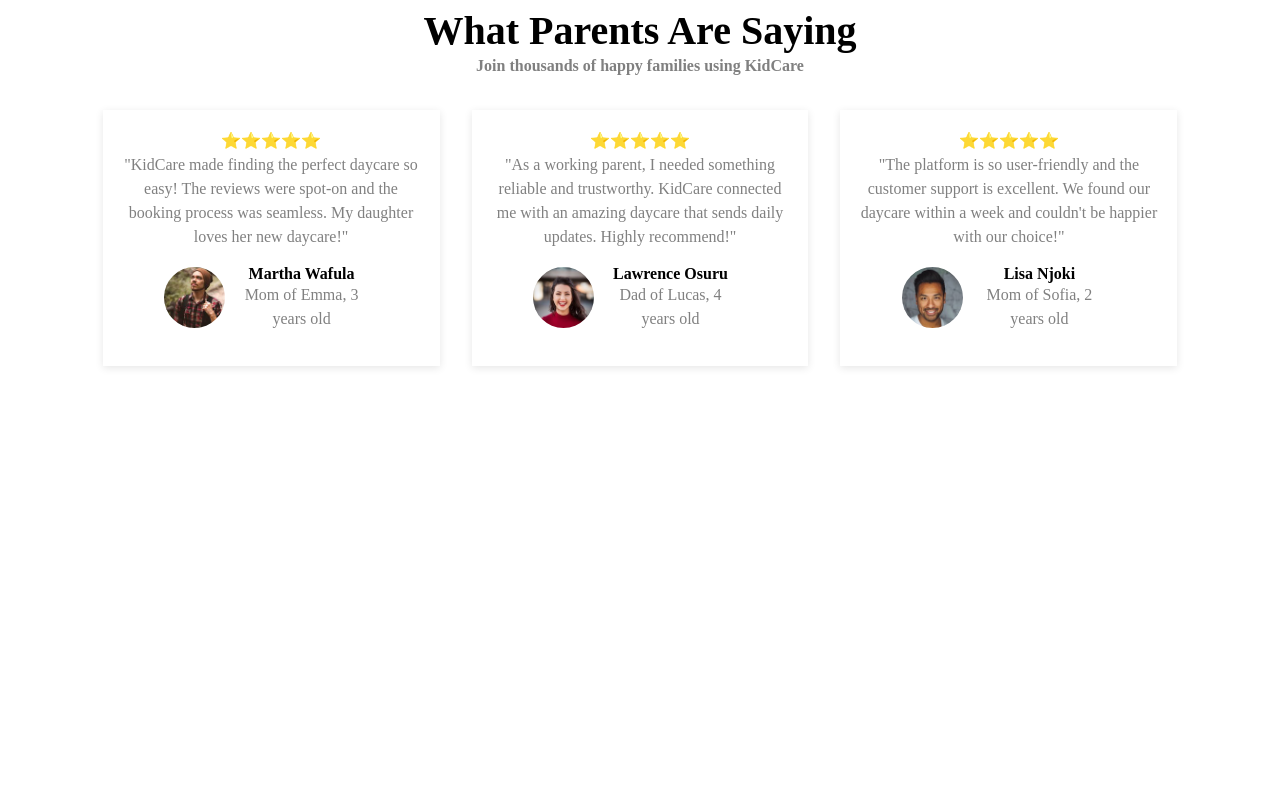
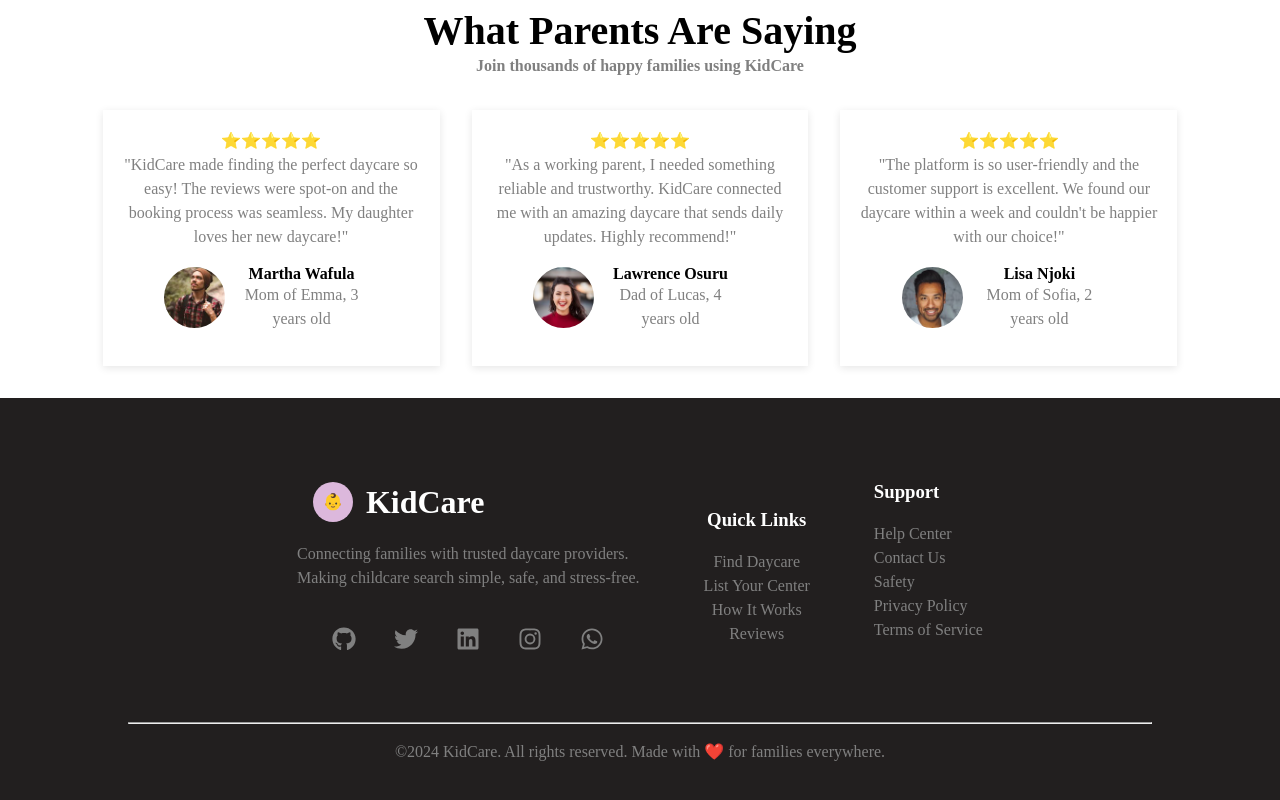
Before and after one commit to linscot10/KidCare, a Vue app in the folder kidcare_frontend/: page / in a window 1280 px wide. Shown: the part 2365-3165 px from the top of the page. Before the commit the page ends 2763 px from the top, so only its background shows below. Built offline with nearby package versions, Linux system fonts and the light colour scheme.

Commit message:
landing page done

```diff
--- a/kidcare_frontend/package.json
+++ b/kidcare_frontend/package.json
@@ -9,6 +9,11 @@
     "preview": "vite preview"
   },
   "dependencies": {
+    "@fortawesome/fontawesome-svg-core": "^7.0.0",
+    "@fortawesome/free-brands-svg-icons": "^7.0.0",
+    "@fortawesome/free-regular-svg-icons": "^7.0.0",
+    "@fortawesome/free-solid-svg-icons": "^7.0.0",
+    "@fortawesome/vue-fontawesome": "^3.1.1",
     "@vueuse/core": "^13.5.0",
     "axios": "^1.10.0",
     "vue": "^3.5.13",
--- a/kidcare_frontend/src/components/home/Footer.vue
+++ b/kidcare_frontend/src/components/home/Footer.vue
@@ -0,0 +1,198 @@
+
+<script setup>
+import { RouterLink } from 'vue-router';
+</script>
+<template>
+<footer class="footer">
+<div class="socials">
+
+    <div class="social">
+        <div class="logo">
+        <p class='log'><span>👶</span></p>
+        <h1>KidCare</h1>
+
+        </div>
+        <p>Connecting families with trusted daycare providers.</p>
+        <p>Making childcare search simple, safe, and stress-free.</p>
+
+        <div class="links">
+
+       <ul class="link">
+        <li><a href="https://github.com/linscot10" target="_blank" rel="noopener"> <font-awesome-icon :icon="['fab', 'github']" /></a></li>
+        <li><a href="https://twitter.com/" target="_blank" rel="noopener"><font-awesome-icon :icon="['fab', 'twitter']" /></a></li>
+        <li><a href="https://linkedin.com/in/lawrence-scott-osuru" target="_blank" rel="noopener"><font-awesome-icon :icon="['fab', 'linkedin']" /></a></li>
+        <li><a href="https://www.instagram.com/nite_script/" target="_blank" rel="noopener"><font-awesome-icon :icon="['fab', 'instagram']" /></a></li>
+        <li><a href="https://wa.me/254758396075?text=Hello%20Nite_script%2C%20I%20have%20a%20question!" target="_blank" rel="noopener"><font-awesome-icon :icon="['fab', 'whatsapp']" /></a></li>
+       </ul>
+
+        </div>
+
+
+    </div>
+        <div class="quickLinks">
+        <h3>Quick Links</h3>
+            <ul>
+            <li>
+                <routerLink to="/">Find Daycare</routerLink>
+            </li>
+            <li>
+                <routerLink to="/">List Your Center</routerLink>
+            </li>
+            <li>
+                <routerLink to="/">How It Works</routerLink>
+            </li>
+            <li>
+                <routerLink to="/">Reviews </routerLink>
+            </li>
+            </ul>
+        </div>
+        <div class="support">
+        <h3>Support</h3>
+            <ul>
+            <li>
+                <routerLink to="/">Help Center</routerLink>
+            </li>
+            <li>
+                <routerLink to="/">Contact Us</routerLink>
+            </li>
+            <li>
+                <routerLink to="/">Safety</routerLink>
+            </li>
+            <li>
+                <routerLink to="/">Privacy Policy </routerLink>
+            </li>
+            <li>
+                <routerLink to="/">Terms of Service</routerLink>
+            </li>
+            </ul>
+        </div>
+</div>
+<hr/>
+<p class="copy">&copy;2024 KidCare. All rights reserved. Made with ❤️ for families everywhere.</p>
+</footer>
+
+</template>
+
+<style scoped>
+.footer{
+
+    width: 100%;
+    background-color: #221f1f;
+    color: #fff;
+    line-height: 1.5;
+    padding-top: 2rem;
+    padding-bottom: 2rem;
+    display: flex;
+    flex-direction: column;
+    justify-content: center;
+    align-items: center;
+}
+a,p{
+    text-decoration: none;
+    color: grey;
+
+}
+.logo,.links ul{
+    display: flex;
+    justify-content: center;
+    align-items: center;
+    padding: 1rem;
+    /* margin: 1rem; */
+    text-align: center;
+}
+.log{
+    display: flex;
+    justify-content: center;
+    align-items: center;
+    width: 2.5rem;
+    height: 2.5rem;
+    border-radius: 50%;
+    background-color: rgb(220, 184, 220);
+     margin-right: 0.8rem;
+}
+.log span{
+    width: 4rem;
+    height: 3;
+
+
+}
+li{
+ list-style: none;
+
+
+}
+.link li{
+    padding: 1rem;
+}
+.link a{
+    font-size: 1.5rem;
+    cursor: pointer;
+
+}
+
+.link li:first-child a:hover{
+color: #fff;
+}
+.link li:nth-child(2) a:hover{
+    color: #1DA1F2;
+}
+.link li:nth-child(3) a:hover{
+    color:#0077B5;
+}
+.link li:nth-child(4) a:hover{
+    color: #E4405F;
+}
+.link li:nth-child(5) a:hover{
+    color: #25D366;
+}
+
+.socials{
+    display: flex;
+    justify-content: center;
+    align-items: center;
+    width: 100%;
+}
+.social{
+    display: flex;
+    flex-direction: column;
+    align-items: flex-start;
+    justify-content: flex-start;
+    /* width: 100%; */
+    margin: 2rem;
+}
+.quickLinks{
+    display: flex;
+    flex-direction: column;
+    align-items: center;
+    justify-content: center;
+    /* width: 100%; */
+    margin: 2rem;
+}
+.quickLinks a:hover{
+color: #fff;
+}
+.support{
+    display: flex;
+    flex-direction: column;
+    align-items: flex-start;
+    justify-content: flex-start;
+    text-align: start;
+    /* width: 100%; */
+    margin: 2rem;
+    margin-top: 0;
+}
+
+.support a:hover{
+color: #fff;
+}
+
+hr{
+   width: 80%;
+}
+.copy{
+    padding: 1rem;
+}
+h3{
+    padding-bottom: 1rem;
+}
+</style>
--- a/kidcare_frontend/src/main.js
+++ b/kidcare_frontend/src/main.js
@@ -1,6 +1,12 @@
 import { createApp } from 'vue'
+import { library } from '@fortawesome/fontawesome-svg-core'
+import { FontAwesomeIcon } from '@fortawesome/vue-fontawesome'
+// import { faUser, faCoffee } from '@fortawesome/free-solid-svg-icons'
+import { faGithub ,faTwitter,faLinkedin,faInstagram,faWhatsapp} from '@fortawesome/free-brands-svg-icons'
 import './style.css'
 import App from './App.vue'
 import router from './routes'
+// import { faTwitter } from '@fortawesome/free-brands-svg-icons'
 
-createApp(App).use(router).mount('#app')
+library.add(faGithub,faTwitter,faLinkedin,faInstagram,faWhatsapp)
+createApp(App).component('font-awesome-icon', FontAwesomeIcon).use(router).mount('#app')
--- a/kidcare_frontend/src/pages/Home.vue
+++ b/kidcare_frontend/src/pages/Home.vue
@@ -5,6 +5,7 @@ import Navbar from '../components/home/Navbar.vue';
 import Features from '../components/home/Features.vue'
 import Process from '../components/home/Process.vue'
 import Testimonials from '../components/home/Testimonials.vue'
+import Footer from '../components/home/Footer.vue'
 const el= ref(null)
 const isVisible=ref(false)
 
@@ -59,6 +60,7 @@ const isVisible=ref(false)
     <Features/>
     <Process/>
     <Testimonials/>
+    <Footer/>
 
 
 
```
Also changed, not shown: 1 other file (tests, documents, lock files or other folders).
